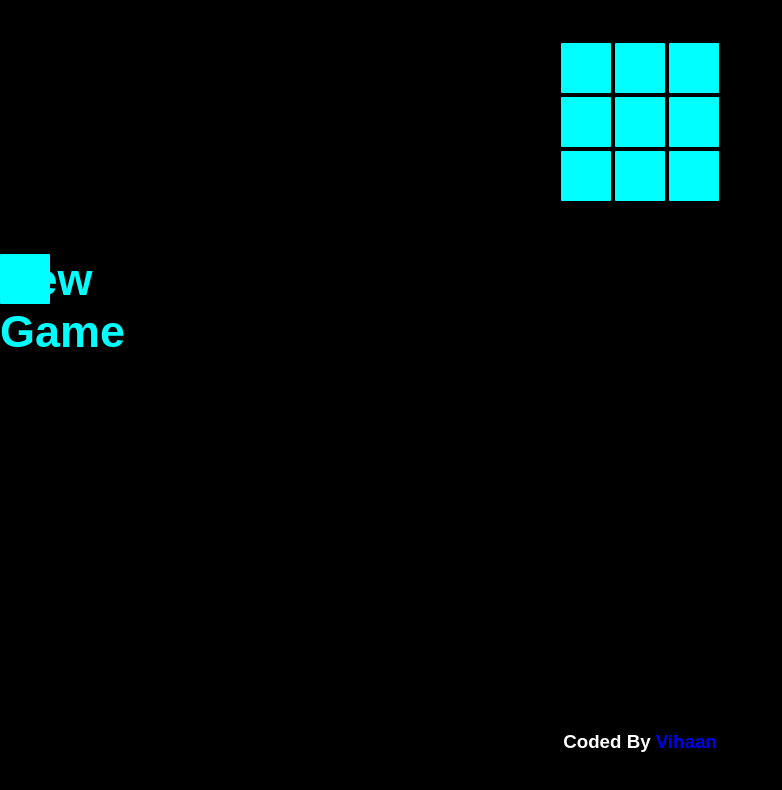
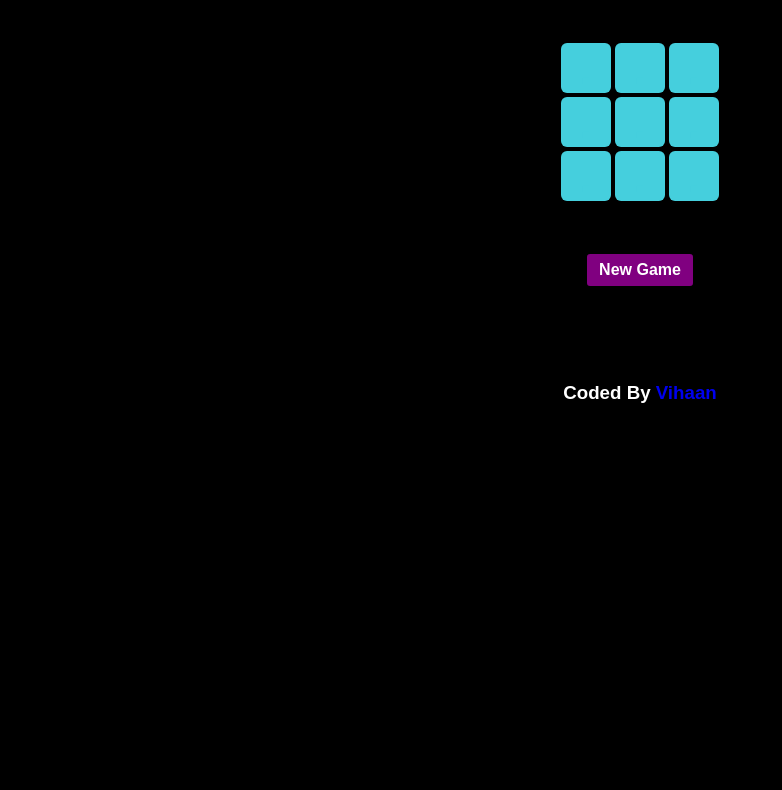
Before and after one commit to Vihaan-19/Tic-Tac-Toe-Game, a plain HTML site: page index.html in a window 1280 px wide. Shown: the whole page, without its empty margins (0-782 px from the left). Drawn offline with nearby package versions, Linux system fonts and the light colour scheme.

Commit message:
style.css
Changed styling of buttons and footer

```diff
--- a/style.css
+++ b/style.css
@@ -1,13 +1,16 @@
 body {
     margin: 0px;
+    padding: 0px;
     background-color: black;
     color: white;
     font-family: sans-serif;
-
+    justify-content: center;
+    align-items: center;
+    display: flex;
+    flex-direction: column;
 }
 
 .board {
-    display: block;
     margin-top: 20px;
     margin-bottom: 30px;
     margin-left: 20%;
@@ -20,33 +23,41 @@ body {
     margin: auto;
 }
 
+.board button:hover{
+    background-color: #A7EDE7;
+    color: #A7EDE7;
+}
 
-button {
+.board button {
     padding: 0px;
     margin: 0px;
     border: none;
-    border-radius: 1px;
+    border-radius: 6px;
     height: 50px;
     width: 50px;
-    background-color: aqua;
-    color: aqua;
+    background-color: #45CFDD;
+    color: #45CFDD;
     font-size: 45px;
     font-weight: bolder;
 }
 
-.data table {
-    margin-top: 30px;
-    margin: auto;
-    text-align: center;
-    font-size: 3vw;
-    font-weight: bold;
-    /* display: none; */
+.restart :hover{
+    color: blue;
 }
 
-.data table td,
-th {
-    padding: 20px;
+.restart{
+    background-color: purple;
+    padding: 5px 10px;
+
+    color: white;
+    font-size: 1rem;
+    font-weight: bold;
+    border: none;
+    border: 2px solid purple;
+    border-radius: 3px;
 }
+
+
 
 #winner {
     text-align: center;
@@ -54,35 +65,9 @@ th {
     font-size: 3vw;
 }
 
-
-
-
-
-
-
-
-
-
-
-
-
-
-
-
-
-
-
-
-
-
-
-
-
-
 /* credits */
 .attribute {
-    margin-top: 380px;
-    text-align: center;
+    font-weight: bold;
 }
 
 .attribute a {
```
